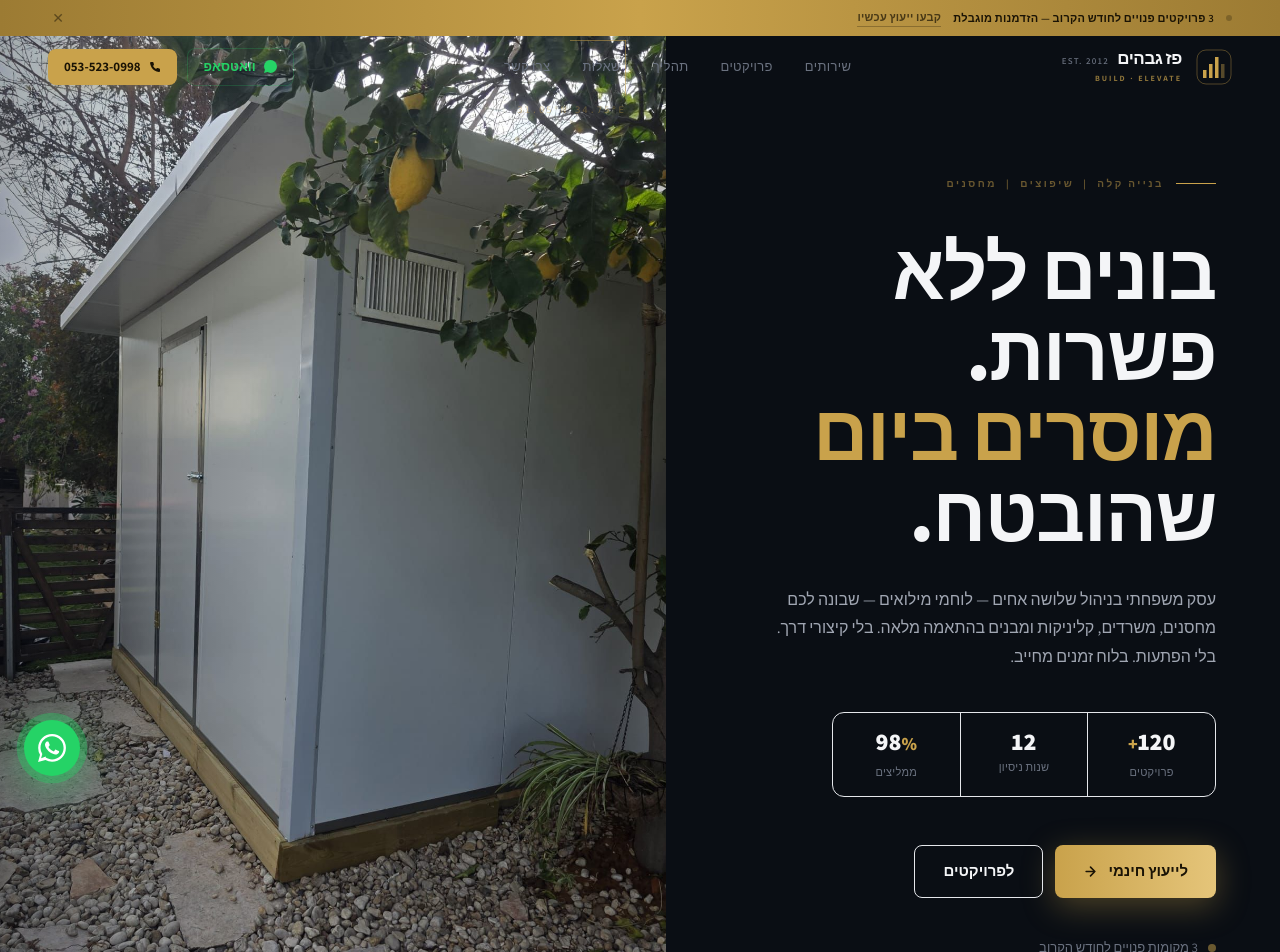
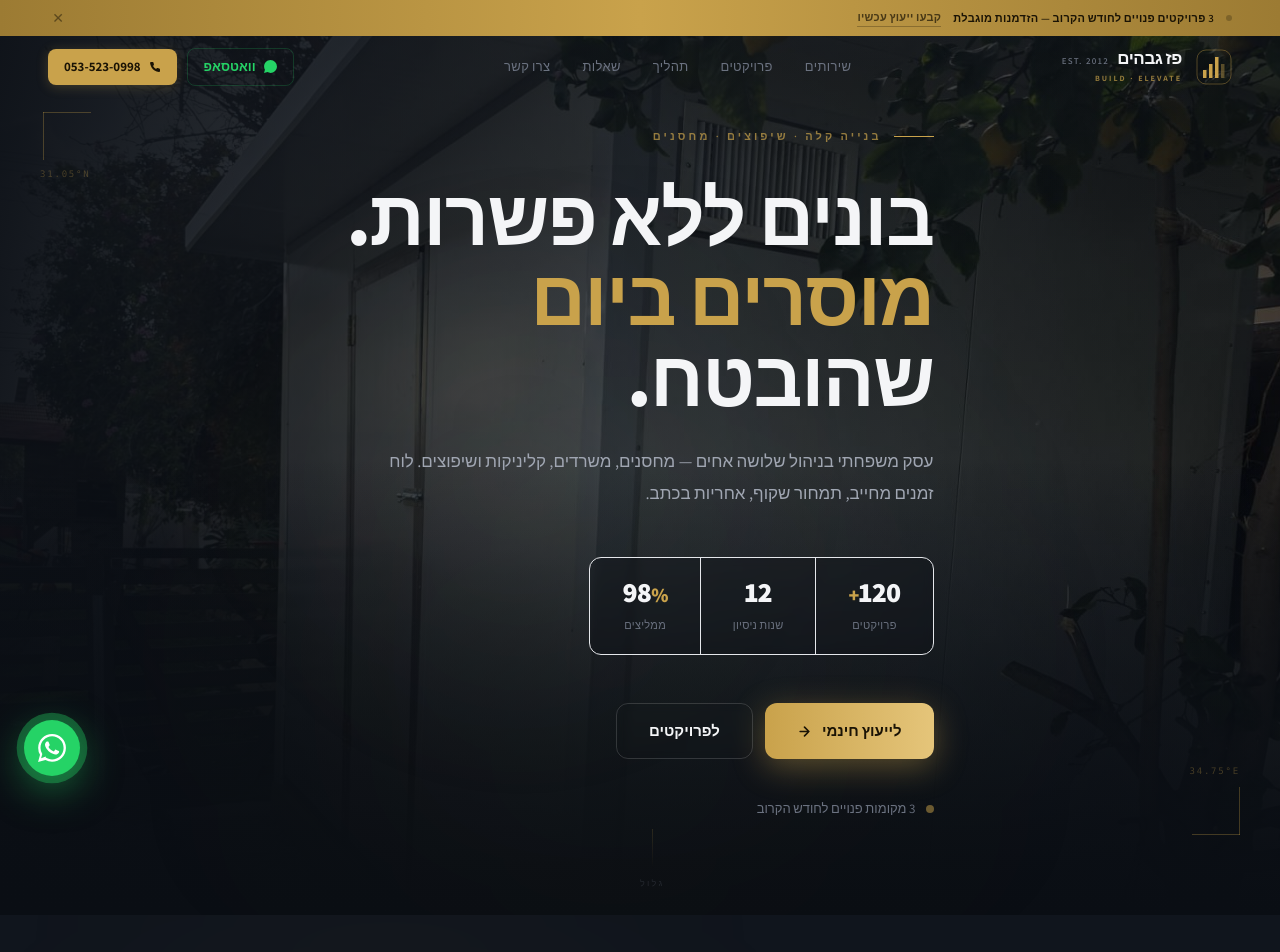
Before and after one commit to netanelfrhi94/paz-heights, a React (Vite) app: page / in a window 1280 px wide. Shown: the top 952 px of the page. Built offline with nearby package versions, Linux system fonts and the light colour scheme.

Commit message:
fix: restore full-screen hero image with overlay

```diff
--- a/src/components/Hero.jsx
+++ b/src/components/Hero.jsx
@@ -7,7 +7,7 @@ const WA    = '0535230998'
 const fadeUp = (delay = 0) => ({
   initial: { opacity: 0, y: 36 },
   animate: { opacity: 1, y: 0 },
-  transition: { duration: 0.8, delay, ease: [0.22, 1, 0.36, 1] },
+  transition: { duration: 0.9, delay, ease: [0.22, 1, 0.36, 1] },
 })
 
 function useCounter(target, duration = 2000, start = false) {
@@ -31,7 +31,7 @@ function useCounter(target, duration = 2000, start = false) {
 export default function Hero() {
   const [countersStarted, setCountersStarted] = useState(false)
   useEffect(() => {
-    const timer = setTimeout(() => setCountersStarted(true), 800)
+    const timer = setTimeout(() => setCountersStarted(true), 900)
     return () => clearTimeout(timer)
   }, [])
 
@@ -40,150 +40,118 @@ export default function Hero() {
   const clients  = useCounter(98,  2000, countersStarted)
 
   return (
-    <section className="relative min-h-screen flex overflow-hidden bg-pg-bg">
+    <section className="relative min-h-screen flex items-center overflow-hidden bg-pg-bg">
 
-      {/* RIGHT PANEL — content (RTL: this is visually on the right side) */}
-      <div className="w-full lg:w-[48%] flex flex-col justify-center relative z-10 px-6 md:px-12 lg:px-16 pt-36 pb-20 lg:pt-44 lg:pb-24">
+      {/* Full-bleed background image */}
+      <div
+        className="absolute inset-0 bg-cover bg-center scale-[1.03] transition-transform duration-[8s] ease-out"
+        style={{ backgroundImage: 'url(/images/hero.jpeg)', backgroundPosition: 'center 35%' }}
+      />
+
+      {/* Layered overlays — rich, dark, directional */}
+      <div className="absolute inset-0 bg-gradient-to-b from-pg-bg/75 via-pg-bg/45 to-pg-bg/95" />
+      <div className="absolute inset-0 bg-gradient-to-l from-transparent via-pg-bg/30 to-pg-bg/90" />
+      <div className="absolute inset-0 bg-gradient-to-t from-pg-bg via-transparent to-transparent" />
+
+      {/* Gold ambient orbs */}
+      <div className="absolute top-1/3 right-1/4 w-[700px] h-[700px] bg-pg-gold/[0.035] rounded-full blur-[140px] pointer-events-none animate-orb" />
+      <div className="absolute bottom-1/4 left-1/4 w-[400px] h-[400px] bg-pg-gold/[0.025] rounded-full blur-[100px] pointer-events-none animate-float-slow" />
+
+      {/* Architectural corner frames */}
+      <div className="absolute top-28 left-10 pointer-events-none select-none hidden lg:block">
+        <div className="relative w-12 h-12">
+          <div className="absolute top-0 left-0 w-full h-px bg-pg-gold/30" />
+          <div className="absolute top-0 left-0 w-px h-full bg-pg-gold/30" />
+        </div>
+        <div className="text-[9px] text-pg-gold/30 tracking-[0.2em] mt-2 font-mono">31.05°N</div>
+      </div>
+      <div className="absolute bottom-20 right-10 pointer-events-none select-none hidden lg:block">
+        <div className="text-[9px] text-pg-gold/30 tracking-[0.2em] mb-2 font-mono text-left">34.75°E</div>
+        <div className="relative w-12 h-12">
+          <div className="absolute bottom-0 right-0 w-full h-px bg-pg-gold/30" />
+          <div className="absolute bottom-0 right-0 w-px h-full bg-pg-gold/30" />
+        </div>
+      </div>
+
+      {/* Content */}
+      <div className="relative z-10 container-lg px-5 md:px-12 pt-32 pb-24">
+        <div className="max-w-2xl">
 
           {/* Eyebrow */}
-        <motion.div {...fadeUp(0.1)} className="flex items-center gap-3 mb-10">
+          <motion.div {...fadeUp(0.1)} className="flex items-center gap-3 mb-8">
             <span className="block w-10 h-px bg-pg-gold flex-shrink-0" />
-          <span className="section-num tracking-[0.25em] uppercase text-pg-gold/60">
-            בנייה קלה &nbsp;|&nbsp; שיפוצים &nbsp;|&nbsp; מחסנים
+            <span className="text-[11px] font-semibold text-pg-gold/70 tracking-[0.28em] uppercase">
+              בנייה קלה · שיפוצים · מחסנים
             </span>
           </motion.div>
 
-        {/* H1 — three lines */}
-        <motion.h1
-          {...fadeUp(0.2)}
-          className="text-display text-pg-text mb-8 max-w-lg"
-          style={{ fontWeight: 800 }}
-        >
+          {/* H1 */}
+          <motion.h1 {...fadeUp(0.2)} className="text-display text-pg-text mb-7">
             בונים ללא פשרות.<br />
             <span className="text-pg-gold">מוסרים ביום</span><br />
             שהובטח.
           </motion.h1>
 
-        {/* Sub paragraph */}
-        <motion.p {...fadeUp(0.3)} className="text-base text-pg-dim leading-[1.8] max-w-md mb-10">
-          עסק משפחתי בניהול שלושה אחים — לוחמי מילואים — שבונה לכם
-          מחסנים, משרדים, קליניקות ומבנים בהתאמה מלאה.
-          בלי קיצורי דרך. בלי הפתעות. בלוח זמנים מחייב.
+          {/* Sub */}
+          <motion.p {...fadeUp(0.32)} className="text-[17px] text-pg-dim leading-[1.85] max-w-xl mb-12">
+            עסק משפחתי בניהול שלושה אחים — מחסנים, משרדים,
+            קליניקות ושיפוצים. לוח זמנים מחייב, תמחור שקוף,
+            אחריות בכתב.
           </motion.p>
 
-        {/* Stats row */}
-        <motion.div {...fadeUp(0.38)} className="flex items-stretch gap-0 mb-12 border border-white/6 rounded-xl overflow-hidden max-w-sm">
-          <div className="flex-1 px-5 py-4 text-center border-l border-white/6">
-            <div className="text-2xl font-black text-pg-text leading-none">
-              {projects}<span className="text-pg-gold text-lg">+</span>
+          {/* Stats */}
+          <motion.div {...fadeUp(0.42)} className="flex items-stretch gap-0 mb-12 w-fit border border-white/8 rounded-xl overflow-hidden backdrop-blur-sm bg-pg-bg/30">
+            {[
+              { val: projects, suffix: '+', label: 'פרויקטים' },
+              { val: years,    suffix: '',  label: 'שנות ניסיון' },
+              { val: clients,  suffix: '%', label: 'ממליצים' },
+            ].map((s, i) => (
+              <div key={i} className={`px-8 py-5 text-center ${i < 2 ? 'border-l border-white/8' : ''}`}>
+                <div className="text-[28px] font-black text-pg-text leading-none tracking-tight">
+                  {s.val}<span className="text-pg-gold text-xl">{s.suffix}</span>
                 </div>
-            <div className="text-[11px] text-pg-mute mt-1.5 tracking-wide">פרויקטים</div>
+                <div className="text-[11px] text-pg-mute mt-2 tracking-wide">{s.label}</div>
               </div>
-          <div className="flex-1 px-5 py-4 text-center border-l border-white/6">
-            <div className="text-2xl font-black text-pg-text leading-none">{years}</div>
-            <div className="text-[11px] text-pg-mute mt-1.5 tracking-wide">שנות ניסיון</div>
-          </div>
-          <div className="flex-1 px-5 py-4 text-center">
-            <div className="text-2xl font-black text-pg-text leading-none">
-              {clients}<span className="text-pg-gold text-lg">%</span>
-            </div>
-            <div className="text-[11px] text-pg-mute mt-1.5 tracking-wide">ממליצים</div>
-          </div>
+            ))}
           </motion.div>
 
           {/* CTAs */}
-        <motion.div {...fadeUp(0.46)} className="flex flex-col sm:flex-row gap-3 mb-10">
+          <motion.div {...fadeUp(0.52)} className="flex flex-col sm:flex-row gap-3 mb-10">
             <a
               href="#lead"
-            className="inline-flex items-center justify-center gap-2.5 px-7 py-3.5 rounded-lg btn-shimmer text-[#1A1305] font-bold text-[15px] shadow-[0_8px_32px_rgba(201,162,75,0.35)] hover:shadow-[0_12px_40px_rgba(201,162,75,0.5)] hover:scale-[1.02] active:scale-[0.98] transition-all duration-200"
+              className="inline-flex items-center justify-center gap-2.5 px-8 py-4 rounded-xl btn-shimmer text-[#1A1305] font-bold text-[15px] shadow-[0_8px_32px_rgba(201,162,75,0.4)] hover:shadow-[0_16px_48px_rgba(201,162,75,0.55)] hover:-translate-y-0.5 active:translate-y-0 transition-all duration-200"
             >
               לייעוץ חינמי
               <ArrowIcon />
             </a>
             <a
               href="#gallery"
-            className="inline-flex items-center justify-center gap-2.5 px-7 py-3.5 rounded-lg border border-white/12 text-pg-text font-semibold text-[15px] hover:border-pg-gold/35 hover:bg-white/[0.03] transition-all duration-200"
+              className="inline-flex items-center justify-center gap-2.5 px-8 py-4 rounded-xl border border-white/15 text-pg-text font-semibold text-[15px] backdrop-blur-sm hover:border-pg-gold/40 hover:bg-white/[0.04] transition-all duration-200"
             >
               לפרויקטים
             </a>
           </motion.div>
 
           {/* Trust line */}
-        <motion.div {...fadeUp(0.54)} className="flex items-center gap-2.5">
+          <motion.div {...fadeUp(0.62)} className="flex items-center gap-2.5">
             <span className="w-2 h-2 rounded-full bg-pg-gold animate-pulse flex-shrink-0" />
             <span className="text-[13px] text-pg-mute">
               3 מקומות פנויים לחודש הקרוב
             </span>
           </motion.div>
+        </div>
+      </div>
 
-        {/* Scroll indicator — desktop only */}
+      {/* Scroll indicator */}
       <motion.div
         initial={{ opacity: 0 }}
         animate={{ opacity: 1 }}
-          transition={{ delay: 2, duration: 1 }}
-          className="hidden lg:flex flex-col items-center gap-2 absolute bottom-8 left-1/2 -translate-x-1/2 animate-scroll pointer-events-none"
+        transition={{ delay: 2.5, duration: 1 }}
+        className="absolute bottom-8 left-1/2 -translate-x-1/2 flex flex-col items-center gap-2 animate-scroll pointer-events-none"
       >
-          <div className="w-px h-10 bg-gradient-to-b from-pg-gold/50 to-transparent" />
-          <div className="text-[9px] text-pg-mute tracking-[0.2em] uppercase">גלול</div>
+        <div className="w-px h-10 bg-gradient-to-b from-pg-gold/40 to-transparent" />
+        <div className="text-[9px] text-pg-mute/60 tracking-[0.25em] uppercase">גלול</div>
       </motion.div>
-      </div>
-
-      {/* LEFT PANEL — full-bleed image (hidden on mobile) */}
-      <div className="hidden lg:block lg:w-[52%] relative overflow-hidden">
-        {/* Mobile image above content */}
-        <img
-          src="/images/hero.jpeg"
-          alt="פז גבהים — פרויקט בנייה"
-          className="absolute inset-0 w-full h-full object-cover object-center"
-          loading="eager"
-        />
-
-        {/* Gradient overlay — fades into the content panel on the right */}
-        <div
-          className="absolute inset-0 pointer-events-none"
-          style={{ background: 'linear-gradient(to right, rgba(10,14,20,0.35) 0%, transparent 40%)' }}
-        />
-
-        {/* Architectural corner annotation */}
-        <div className="absolute top-10 right-10 pointer-events-none select-none">
-          <div className="relative w-14 h-14">
-            <div className="absolute top-0 right-0 w-full h-px bg-pg-gold/50" />
-            <div className="absolute top-0 right-0 w-px h-full bg-pg-gold/50" />
-          </div>
-          <div className="text-[9px] text-pg-gold/40 tracking-[0.2em] mt-2 font-mono">31.05°N 34.75°E</div>
-        </div>
-
-        {/* Bottom-left watermark */}
-        <div className="absolute bottom-10 left-10 pointer-events-none select-none">
-          <div className="text-[11px] text-white/15 tracking-[0.3em] font-bold">2012 — 2026</div>
-          <div className="w-8 h-px bg-pg-gold/20 mt-2" />
-        </div>
-
-        {/* Bottom-right corner annotation */}
-        <div className="absolute bottom-10 right-10 pointer-events-none select-none">
-          <div className="relative w-10 h-10">
-            <div className="absolute bottom-0 right-0 w-full h-px bg-pg-gold/40" />
-            <div className="absolute bottom-0 right-0 w-px h-full bg-pg-gold/40" />
-          </div>
-        </div>
-      </div>
-
-      {/* MOBILE — hero image above content (stacks vertically) */}
-      <div
-        className="lg:hidden absolute top-0 inset-x-0 pointer-events-none"
-        style={{ height: '60vw' }}
-      >
-        <img
-          src="/images/hero.jpeg"
-          alt="פז גבהים — פרויקט בנייה"
-          className="w-full h-full object-cover object-center"
-          loading="eager"
-        />
-        <div className="absolute inset-0" style={{ background: 'linear-gradient(to bottom, transparent 40%, #0A0E14 100%)' }} />
-      </div>
-
-      {/* Dark fade at bottom */}
-      <div className="absolute bottom-0 inset-x-0 h-24 bg-gradient-to-t from-pg-bg to-transparent pointer-events-none" />
     </section>
   )
 }
```
Lines whose indentation alone changed are shown as unchanged.
